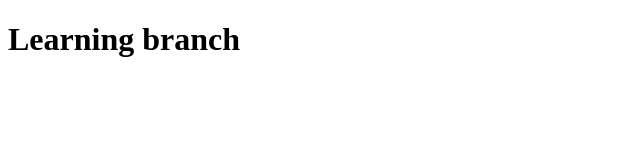
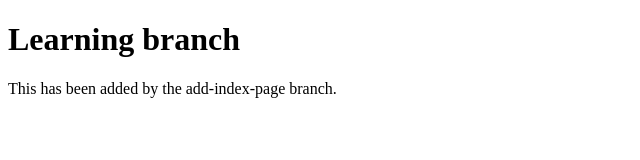
Before and after one commit to K-333/git-study, a plain HTML site: page index.html in a window 1280 px wide. Shown: the whole page, without its empty margins (0-640 px from the left). Drawn offline with Linux system fonts and the light colour scheme.

Commit message:
updated index.html

```diff
--- a/index.html
+++ b/index.html
@@ -8,5 +8,6 @@
 </head>
 <body>
     <h1>Learning branch</h1>
+    <p>This has been added by the add-index-page branch.</p>
 </body>
 </html>
```
